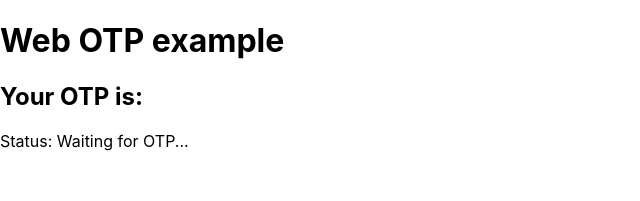
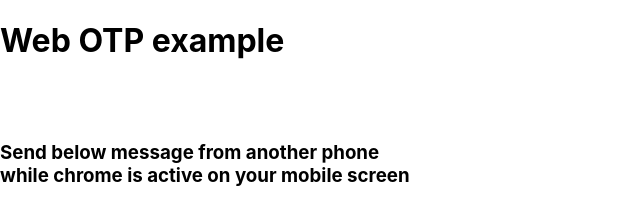
Before and after one commit to balajidevtar5/testwebapi, a React (Create React App) app: page / in a window 1280 px wide. Shown: the top 201 px of the page, without its empty margins (0-640 px from the left). Built offline with nearby package versions, Linux system fonts and the light colour scheme.

Commit message:
error Fixing

```diff
--- a/src/App.js
+++ b/src/App.js
@@ -4,8 +4,8 @@ import React, { useEffect, useState } from "react";
 import "./index.css";
 
 const App = () => {
-  const [otpCode, setOtpCode] = useState("");
-  const [status, setStatus] = useState("Waiting for OTP...");
+  // const [otpCode, setOtpCode] = useState("");
+  // const [status, setStatus] = useState("Waiting for OTP...");
   // useEffect(() => {
   //   if ("OTPCredential" in window) {
   //     const ac = new AbortController();
@@ -103,8 +103,8 @@ const App = () => {
   return (
     <div className="App">
       <h1>Web OTP example</h1>
-      <h2>Your OTP is: {otpCode}</h2>
-      <p>Status: {status}</p>
+      {/* <h2>Your OTP is: {otpCode}</h2>
+      <p>Status: {status}</p> */}
       {/* <button onClick={copyToClipboard}>Copy OTP</button> */}
       <br />
       <br />
```
